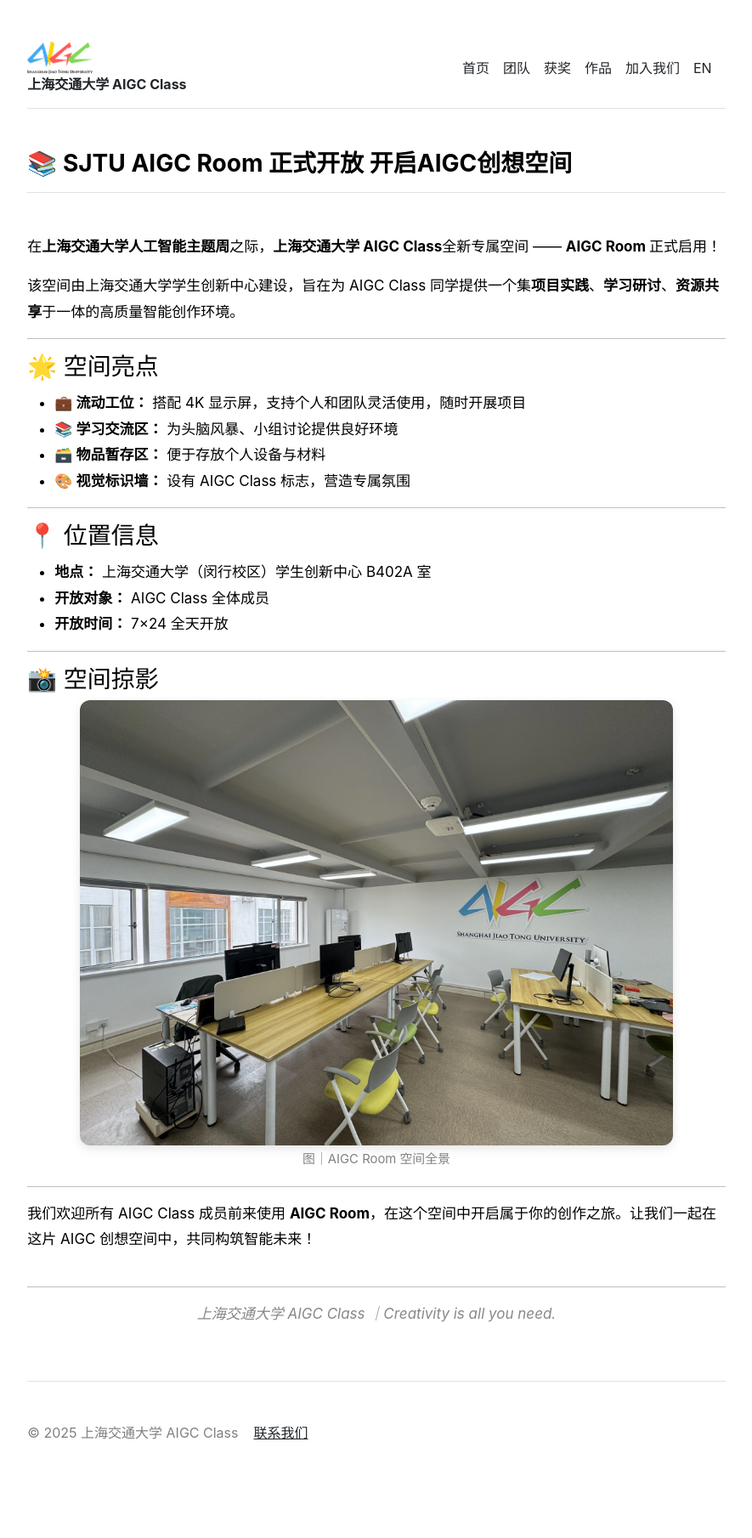
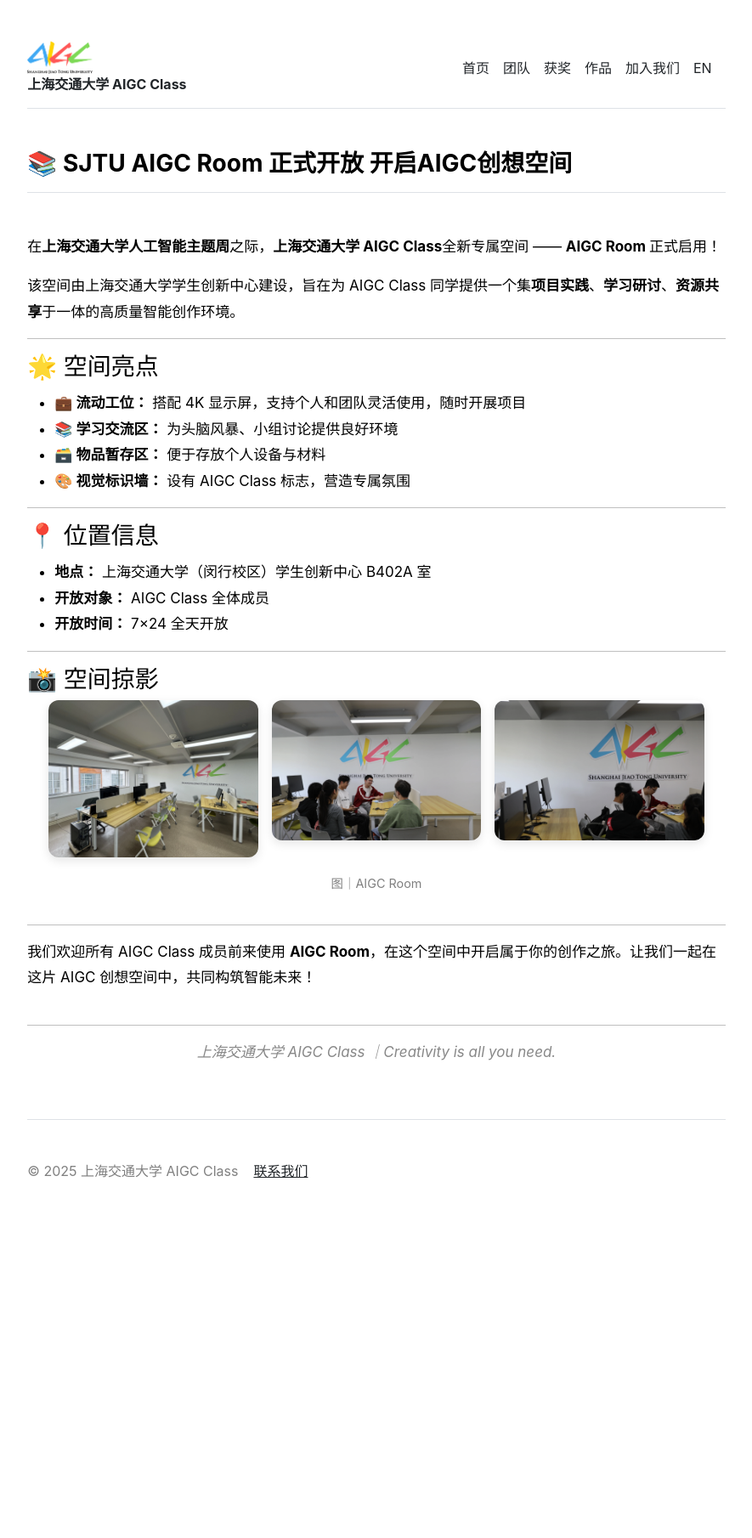
Before and after one commit to SJTU-AIGC/cn, a Jekyll site: the page built from _posts/2025-04-24-AIGC-Room-post.md, in a window 1280 px wide. Shown: the whole page at 85% size, without its empty margins (197-1082 px from the left). Built offline with Jekyll 4.4.1, drawn with Linux system fonts in a browser that asks for light colours; after the commit the page ends 1502 px from its top, so only the background shows below that.

Commit message:
posts img

```diff
--- a/_posts/2025-04-24-AIGC-Room-post.md
+++ b/_posts/2025-04-24-AIGC-Room-post.md
@@ -34,11 +34,23 @@ tags: [空间启用, AIGC, 人工智能主题周, 创新中心, 教学环境]
 <hr>
 
 <h3>📸 空间掠影</h3>
-<div style="text-align: center;">
-  <img src="{{ site.github.url }}/assets/img/posts/aigc-room-opening.webp" alt="AIGC Room 空间全景" style="max-width: 85%; height: auto; border-radius: 12px; box-shadow: 0 4px 12px rgba(0,0,0,0.1);" />
-  <br>
-  <small style="color: gray;">图｜AIGC Room 空间全景</small>
+<div class="room-gallery" style="display: flex; flex-wrap: wrap; gap: 1rem; justify-content: center;">
+
+  <div style="flex: 1 1 300px; max-width: 30%;">
+    <img src="{{ site.baseurl }}/assets/img/posts/aigc-room-opening.webp" alt="图1" style="width: 100%; border-radius: 12px; box-shadow: 0 4px 12px rgba(0,0,0,0.1);">
+  </div>
+
+  <div style="flex: 1 1 300px; max-width: 30%;">
+    <img src="{{ site.baseurl }}/assets/img/posts/aigc-room-2.webp" alt="图2" style="width: 100%; border-radius: 12px; box-shadow: 0 4px 12px rgba(0,0,0,0.1);">
+  </div>
+
+  <div style="flex: 1 1 300px; max-width: 30%;">
+    <img src="{{ site.baseurl }}/assets/img/posts/aigc-room-3.webp" alt="图3" style="width: 100%; border-radius: 12px; box-shadow: 0 4px 12px rgba(0,0,0,0.1);">
+  </div>
+
+  <p style="text-align: center; color: gray; font-size: 0.9rem;">图｜AIGC Room</p>
 </div>
+
 
 <hr>
 
```
Also changed, not shown: assets/img/posts/aigc-room-2.webp (added), assets/img/posts/aigc-room-3.webp (added).
